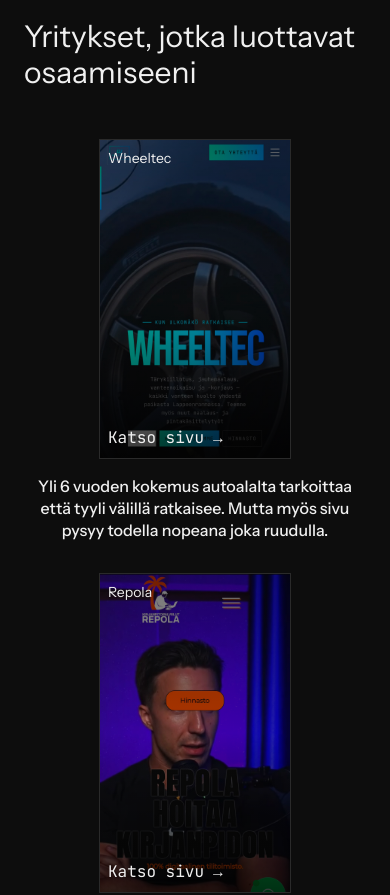
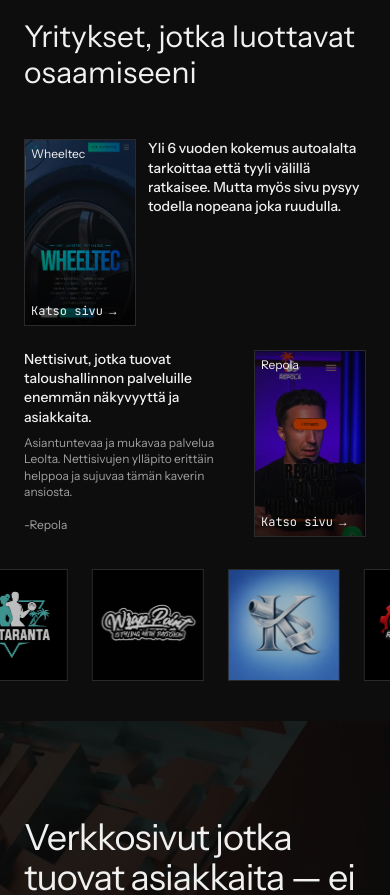
Before and after one commit to leob0i/leodigital.uusi.sivu, a Next.js app: page /nettisivut in a window 390 px wide. Shown: the part 5460-6355 px from the top of the page. Built offline with nearby package versions, Linux system fonts and the light colour scheme.

Commit message:
kuvaus muutoksista

```diff
--- a/components/landing/autokorjaamo-content.tsx
+++ b/components/landing/autokorjaamo-content.tsx
@@ -270,6 +270,31 @@ Rakennamme näyttäviä verkkosivuja, jotka herättävät luottamusta ja tuovat
           <div className="absolute inset-0 bg-[#0d0d0d]/75" />
         </div>
         <div className="relative z-10 max-w-[1400px] mx-auto px-6 lg:px-12">
+          <div className="grid lg:grid-cols-[auto_1fr] gap-6 lg:gap-16 items-start">
+            {/* Leo's picture */}
+            <div className="flex items-center gap-4 lg:block lg:w-[26rem] shrink-0">
+              <div className="relative w-20 h-20 sm:w-24 sm:h-24 lg:w-[26rem] lg:h-auto lg:aspect-[4/5] rounded-2xl lg:rounded-3xl border border-[#2a2a2a] bg-[#111111]/60 backdrop-blur-xl overflow-hidden shrink-0">
+                <Image
+                  src="/images/leoprofiilikuva.jpeg"
+                  alt="Leo Apell"
+                  fill
+                  sizes="(max-width: 1024px) 96px, 416px"
+                  className="object-cover"
+                />
+                <div className="hidden lg:block absolute inset-0 bg-gradient-to-t from-[#111111] via-transparent to-transparent" />
+                <div className="hidden lg:block absolute bottom-0 left-0 right-0 p-6 bg-gradient-to-t from-[#111111] to-transparent">
+                  <h3 className="text-xl font-display text-[#f0f0f0]">Leo Apell</h3>
+                  <p className="text-sm text-[#a0a0a0]">Perustaja & Omistaja</p>
+                </div>
+              </div>
+              <div className="lg:hidden">
+                <h3 className="text-lg font-display text-[#f0f0f0]">Leo Apell</h3>
+                <p className="text-sm text-[#a0a0a0]">Perustaja & Omistaja</p>
+              </div>
+            </div>
+
+            {/* Rest of the content */}
+            <div>
               <span className="inline-flex items-center gap-3 text-sm font-mono text-[#a0a0a0] mb-6">
                 <span className="w-8 h-px bg-[#f0f0f0]/30" />
                 Tausta
@@ -310,6 +335,8 @@ Rakennamme näyttäviä verkkosivuja, jotka herättävät luottamusta ja tuovat
                     WhatsApp
                   </a>
                 </Button>
+              </div>
+            </div>
           </div>
         </div>
       </section>
--- a/components/landing/testimonials-section.tsx
+++ b/components/landing/testimonials-section.tsx
@@ -83,14 +83,19 @@ export function TestimonialsSection() {
           {/* Featured pairs + Logo row */}
           <div className="flex flex-col gap-8 lg:gap-12 max-w-6xl">
             {/* Featured client showcases: card + text side by side */}
-            <div className="flex flex-col sm:flex-row gap-8 lg:gap-12">
+            <div className="flex flex-col sm:flex-row gap-6 lg:gap-12">
               {featuredClients.map((client, index) => (
-                <div key={client.name} className="flex flex-col sm:flex-row items-center sm:items-center gap-4 sm:gap-6 flex-1 text-center sm:text-left">
+                <div
+                  key={client.name}
+                  className={`flex items-start gap-3 sm:gap-6 flex-1 text-left ${
+                    client.name === "Repola" ? "flex-row-reverse" : ""
+                  }`}
+                >
                   <a
                     href={client.url}
                     target="_blank"
                     rel="noopener noreferrer"
-                    className={`group relative w-48 sm:w-64 lg:w-80 aspect-[3/5] shrink-0 overflow-hidden bg-[#1a1a1a] border border-[#2a2a2a] hover:border-[#404040] transition-all duration-500 ${
+                    className={`group relative w-28 sm:w-64 lg:w-80 aspect-[3/5] shrink-0 overflow-hidden bg-[#1a1a1a] border border-[#2a2a2a] hover:border-[#404040] transition-all duration-500 ${
                       isVisible ? "opacity-100 translate-y-0" : "opacity-0 translate-y-4"
                     }`}
                     style={{ transitionDelay: `${index * 100}ms` }}
@@ -99,25 +104,25 @@ export function TestimonialsSection() {
                       src={client.image}
                       alt={client.name}
                       fill
-                      sizes="(max-width: 640px) 192px, (max-width: 1024px) 256px, 320px"
+                      sizes="(max-width: 640px) 112px, (max-width: 1024px) 256px, 320px"
                       className="object-cover object-top filter brightness-75 group-hover:brightness-90 transition-all duration-300"
                     />
                     <div className="absolute inset-0 bg-gradient-to-t from-black/70 via-black/10 to-black/40" />
-                    <div className="absolute top-2 left-2 text-sm font-display text-[#f0f0f0]">
+                    <div className="absolute top-1.5 left-1.5 sm:top-2 sm:left-2 text-xs sm:text-sm font-display text-[#f0f0f0]">
                       {client.name}
                     </div>
-                    <div className="absolute bottom-2 left-2 inline-flex items-center gap-1.5 sm:gap-2 text-base sm:text-lg lg:text-xl font-mono text-[#f0f0f0]">
+                    <div className="absolute bottom-1.5 left-1.5 sm:bottom-2 sm:left-2 inline-flex items-center gap-1 sm:gap-2 text-xs sm:text-lg lg:text-xl font-mono text-[#f0f0f0]">
                       Katso sivu
                       <span className="transition-transform duration-300 group-hover:translate-x-1">→</span>
                     </div>
                   </a>
                   {client.tagline && (
-                    <div>
-                      <p className="text-base sm:text-lg font-medium text-[#f0f0f0] leading-snug">
+                    <div className="min-w-0">
+                      <p className="text-sm sm:text-lg font-medium text-[#f0f0f0] leading-snug">
                         {client.tagline}
                       </p>
                       {client.quote && (
-                        <p className="mt-4 text-sm sm:text-base text-[#a0a0a0] leading-snug whitespace-pre-line">
+                        <p className="mt-2 sm:mt-4 text-xs sm:text-base text-[#a0a0a0] leading-snug whitespace-pre-line">
                           {client.quote}
                         </p>
                       )}
```
Lines whose indentation alone changed are shown as unchanged.
